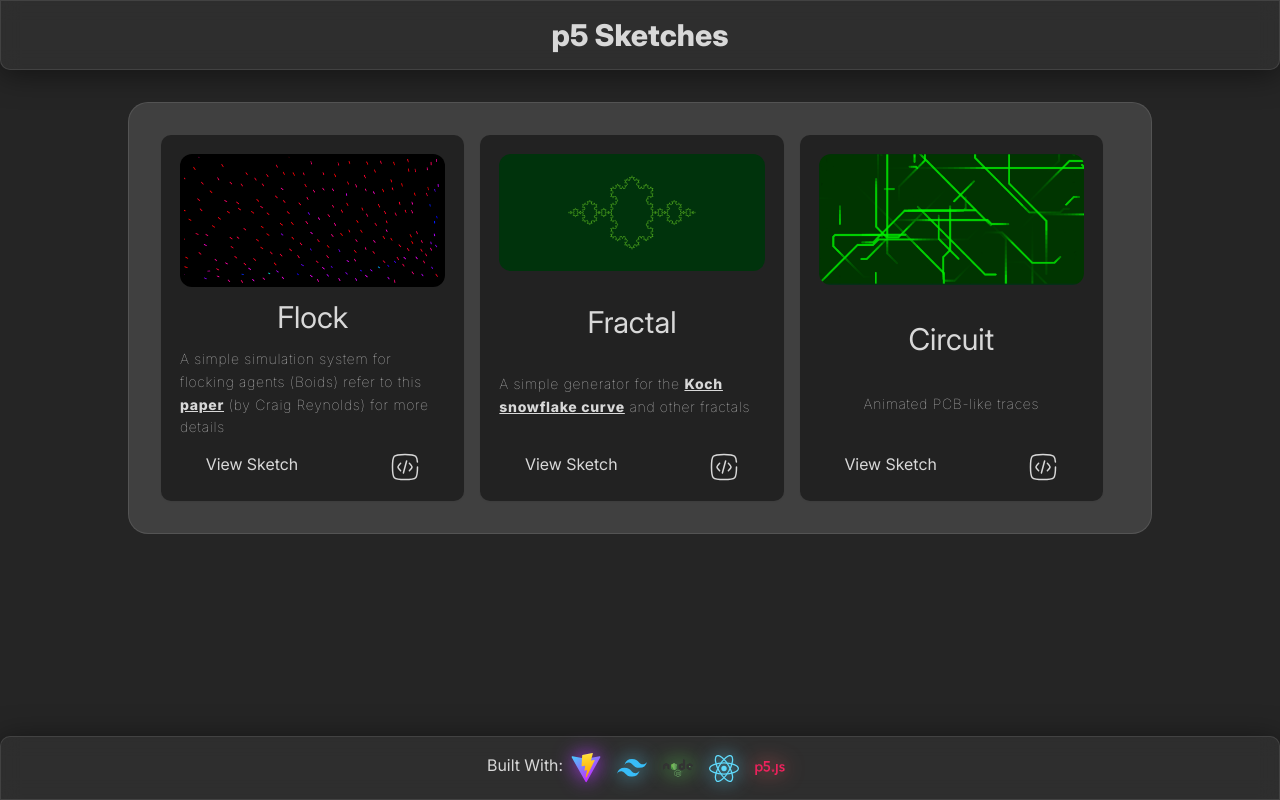
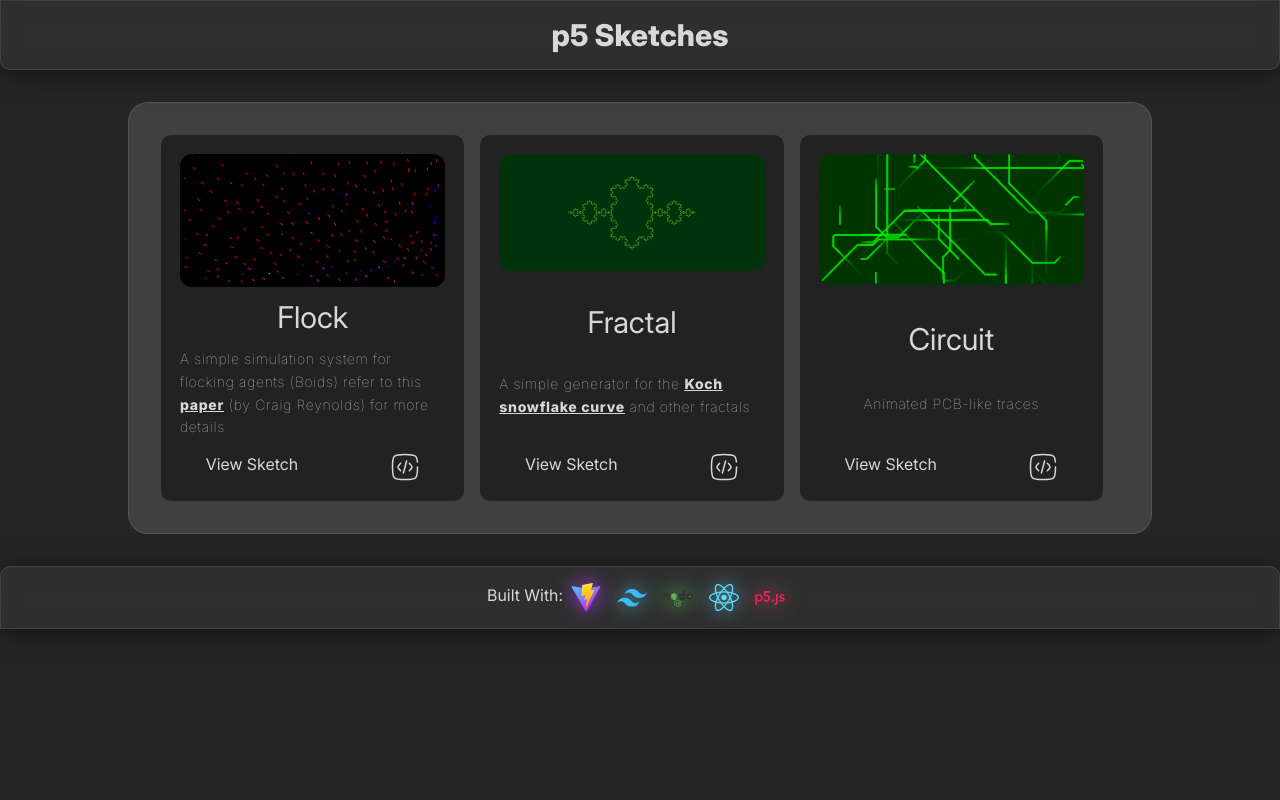
Before and after one commit to ZOASR/p5-sketches, a React (Vite) app: page / in a window 1280 px wide. Built offline with nearby package versions, Linux system fonts and the light colour scheme.

Commit message:
Changed the footer's position to be sticky

```diff
--- a/src/components/Footer.tsx
+++ b/src/components/Footer.tsx
@@ -7,7 +7,7 @@ import p5Logo from "../../images/P5js_Logo.svg";
 const Footer = () => {
 	return (
 		<>
-			<div className=" footer flex justify-center fixed bottom-0 py-4 w-full">
+			<footer className="footer flex justify-center sticky bottom-0 py-4 w-full">
 				<p>Built With: </p>
 				<div className="stack flex justify-between">
 					<a href="https://vitejs.dev" target="_blank">
@@ -51,7 +51,7 @@ const Footer = () => {
 						/>
 					</a>
 				</div>
-			</div>
+			</footer>
 		</>
 	);
 };
```
